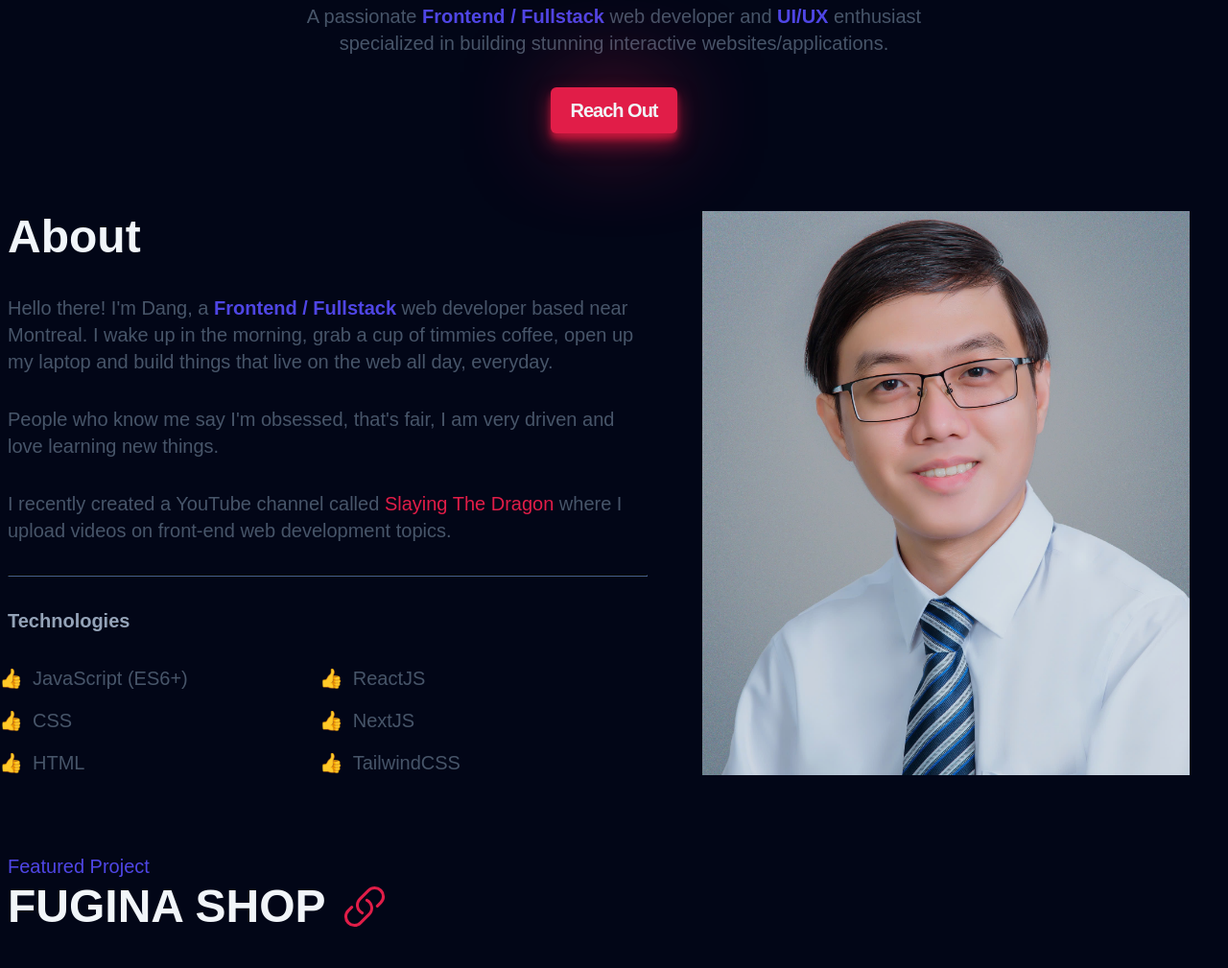
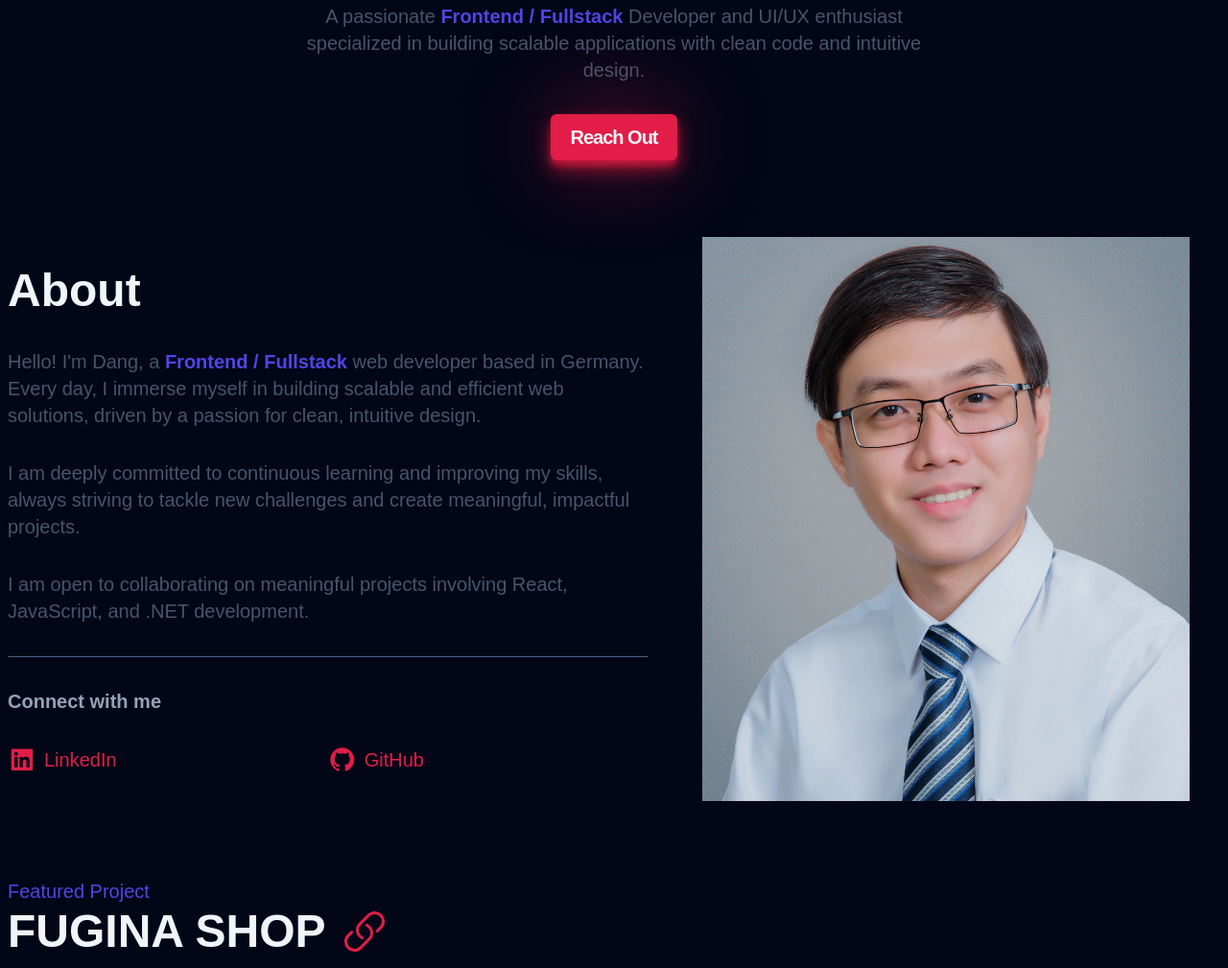
Before and after one commit to dangpvo/Portfolio-Minimal, a website built with Vite: page index.html in a window 1280 px wide. Shown: the part 648-1657 px from the top of the page at 96% size. Built offline with nearby package versions, Linux system fonts and the light colour scheme; a web font is replaced by a local one.

Commit message:
fix: update the text of first section and about section, add links to social page

```diff
--- a/index.html
+++ b/index.html
@@ -6,6 +6,10 @@
     <meta name="viewport" content="width=device-width, initial-scale=1.0" />
     <link
       href="https://api.fontshare.com/v2/css?f[]=general-sans@400,500,600,700&display=swap"
+      rel="stylesheet"
+    />
+    <link
+      href="https://unpkg.com/boxicons@2.1.4/css/boxicons.min.css"
       rel="stylesheet"
     />
     <meta name="description" content="My portfolio website" />
@@ -110,10 +114,9 @@
         <h2 class="hero__subtitle">Hi, I'm Dang 👋</h2>
         <h1 class="hero__title">SOFTWARE ENGINEER.</h1>
         <p class="hero__description">
-          A passionate <strong>Frontend / Fullstack</strong> web developer and
-          <strong>UI/UX</strong>
-          enthusiast specialized in building stunning interactive
-          websites/applications.
+          A passionate <strong>Frontend / Fullstack</strong> Developer and UI/UX
+          enthusiast specialized in building scalable applications with clean
+          code and intuitive design.
         </p>
         <a class="hero__btn btn" href="#contact">Reach Out</a>
       </section>
@@ -121,32 +124,37 @@
         <div class="about__content">
           <h2 class="about__title">About</h2>
           <p class="about__description">
-            Hello there! I'm Dang, a <strong>Frontend / Fullstack</strong> web
-            developer based near Montreal. I wake up in the morning, grab a cup
-            of timmies coffee, open up my laptop and build things that live on
-            the web all day, everyday.
+            Hello! I'm Dang, a <strong>Frontend / Fullstack</strong> web
+            developer based in Germany. Every day, I immerse myself in building
+            scalable and efficient web solutions, driven by a passion for clean,
+            intuitive design.
           </p>
           <p class="about__description">
-            People who know me say I'm obsessed, that's fair, I am very driven
-            and love learning new things.
+            I am deeply committed to continuous learning and improving my
+            skills, always striving to tackle new challenges and create
+            meaningful, impactful projects.
           </p>
           <p class="about__description">
-            I recently created a YouTube channel called
-            <a>Slaying The Dragon</a> where I upload videos on front-end web
-            development topics.
+            I am open to collaborating on meaningful projects involving React,
+            JavaScript, and .NET development.
           </p>
+
           <hr class="about__hr" />
-          <h3 class="about__subtitle">Technologies</h3>
+          <h3 class="about__subtitle">Connect with me</h3>
           <div class="about__ul-container">
             <ul class="about__ul">
-              <li class="about__list">JavaScript (ES6+)</li>
-              <li class="about__list">CSS</li>
-              <li class="about__list">HTML</li>
+              <li class="about__list">
+                <a href="https://www.linkedin.com/in/dangvo95/" target="_blank">
+                  <i class="bx bxl-linkedin-square"></i>LinkedIn</a
+                >
+              </li>
             </ul>
             <ul class="about__ul">
-              <li class="about__list">ReactJS</li>
-              <li class="about__list">NextJS</li>
-              <li class="about__list">TailwindCSS</li>
+              <li class="about__list">
+                <a href="https://github.com/dangpvo" target="_blank">
+                  <i class="bx bxl-github"></i>GitHub</a
+                >
+              </li>
             </ul>
           </div>
         </div>
--- a/styles/components/about.css
+++ b/styles/components/about.css
@@ -39,8 +39,9 @@
   display: flex;
   flex-direction: column;
   gap: 1em;
-  list-style-type: "\1F44D";
-  padding-left: 1em;
+  /* list-style-type: "\1F44D"; */
+  list-style: none;
+  padding-left: 0;
 }
 
 .about__list {
@@ -48,9 +49,16 @@
   color: var(--clr-slate600);
 }
 
-.about__list::before {
-  content: "";
-  margin-left: 0.5em;
+.about__list a {
+  display: flex;
+  justify-content: flex-start;
+  align-items: center;
+  text-decoration: none;
+}
+
+.about__list i {
+  margin-right: 0.5rem;
+  font-size: var(--size-3xl);
 }
 
 .about__img {
--- a/styles/components/hero.css
+++ b/styles/components/hero.css
@@ -131,5 +131,5 @@
 }
 
 /* 2xl */
-@media (min-width: 1536px) {
-}
+/* @media (min-width: 1536px) {
+} */
```
